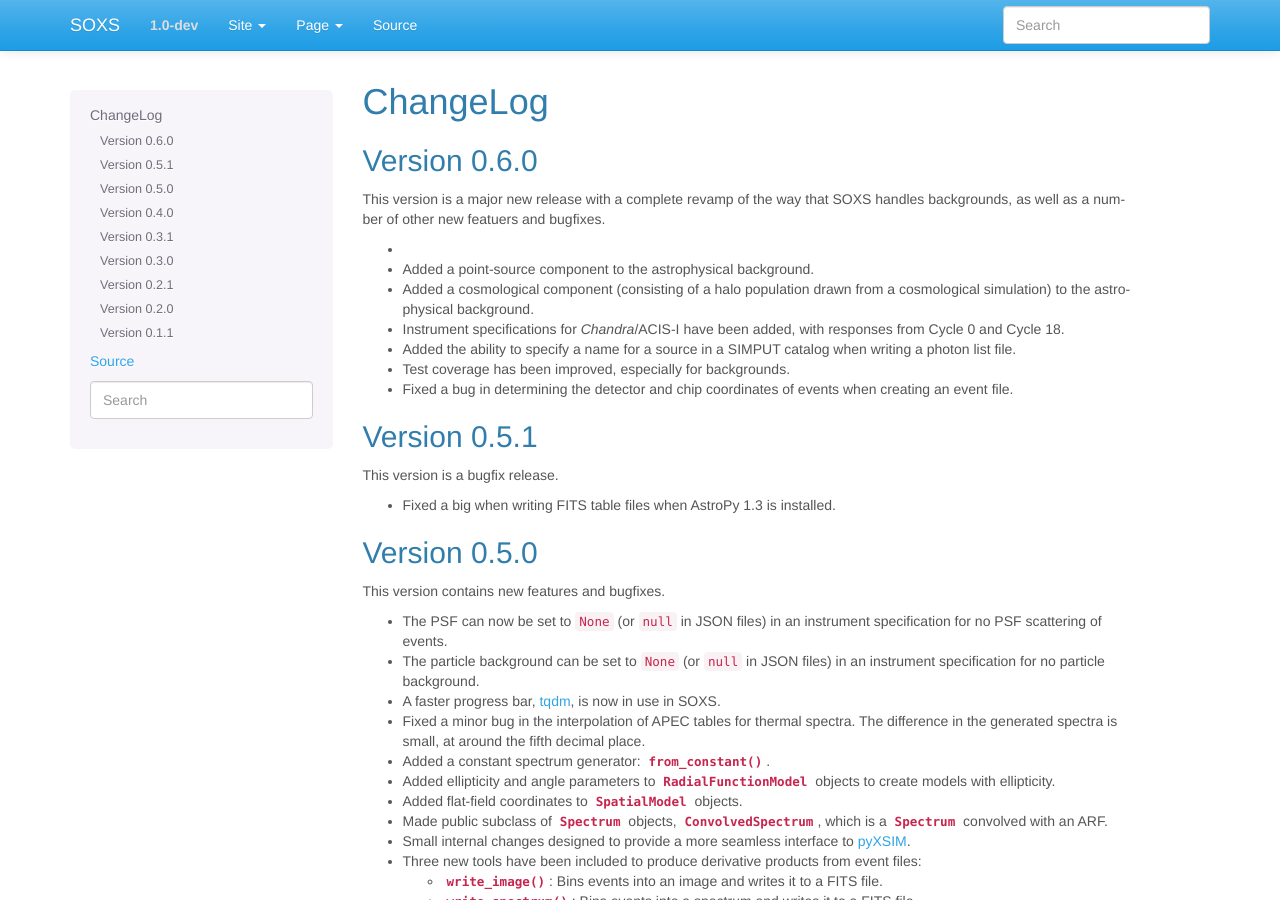
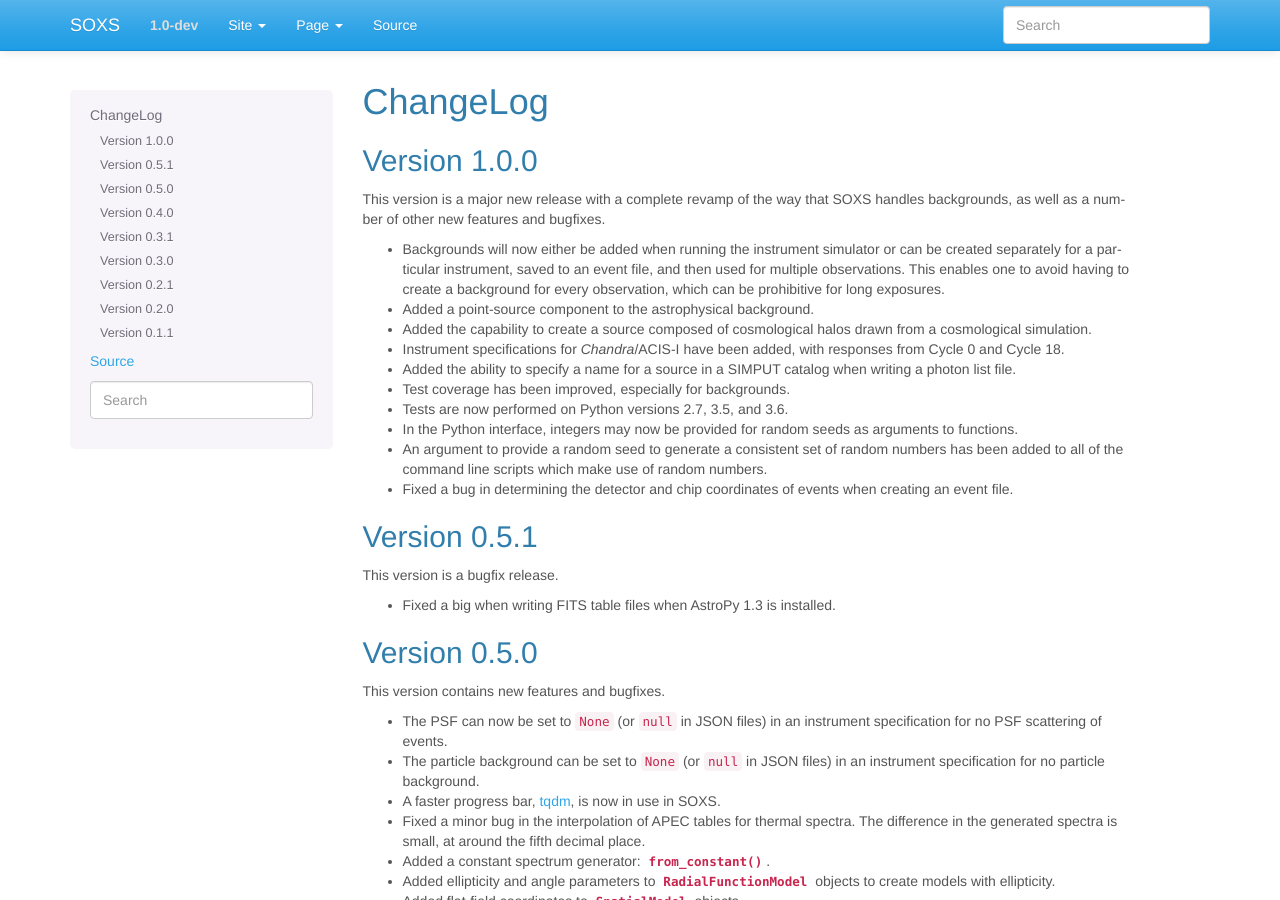
Before and after one commit to lynx-x-ray-observatory/soxs, a Sphinx documentation site: the page built from doc/source/changelog.rst, in a window 1280 px wide and 900 px high. Built offline with Sphinx 7.4.7, drawn with Linux system fonts in a browser that asks for light colours.

Commit message:
Updating changelog

```diff
--- a/doc/source/changelog.rst
+++ b/doc/source/changelog.rst
@@ -3,22 +3,32 @@
 ChangeLog
 =========
 
-Version 0.6.0
+Version 1.0.0
 -------------
 
 This version is a major new release with a complete revamp of the way that
-SOXS handles backgrounds, as well as a number of other new featuers and
+SOXS handles backgrounds, as well as a number of other new features and
 bugfixes.
 
-*
+* Backgrounds will now either be added when running the instrument simulator
+  or can be created separately for a particular instrument, saved to an event
+  file, and then used for multiple observations. This enables one to avoid having
+  to create a background for every observation, which can be prohibitive for
+  long exposures.
 * Added a point-source component to the astrophysical background.
-* Added a cosmological component (consisting of a halo population drawn from
-  a cosmological simulation) to the astrophysical background.
+* Added the capability to create a source composed of cosmological halos drawn
+  from a cosmological simulation.
 * Instrument specifications for *Chandra*/ACIS-I have been added, with responses
   from Cycle 0 and Cycle 18.
 * Added the ability to specify a name for a source in a SIMPUT catalog when
   writing a photon list file.
 * Test coverage has been improved, especially for backgrounds.
+* Tests are now performed on Python versions 2.7, 3.5, and 3.6.
+* In the Python interface, integers may now be provided for random seeds as
+  arguments to functions.
+* An argument to provide a random seed to generate a consistent set of random
+  numbers has been added to all of the command line scripts which make use of
+  random numbers.
 * Fixed a bug in determining the detector and chip coordinates of events when
   creating an event file.
 
```
